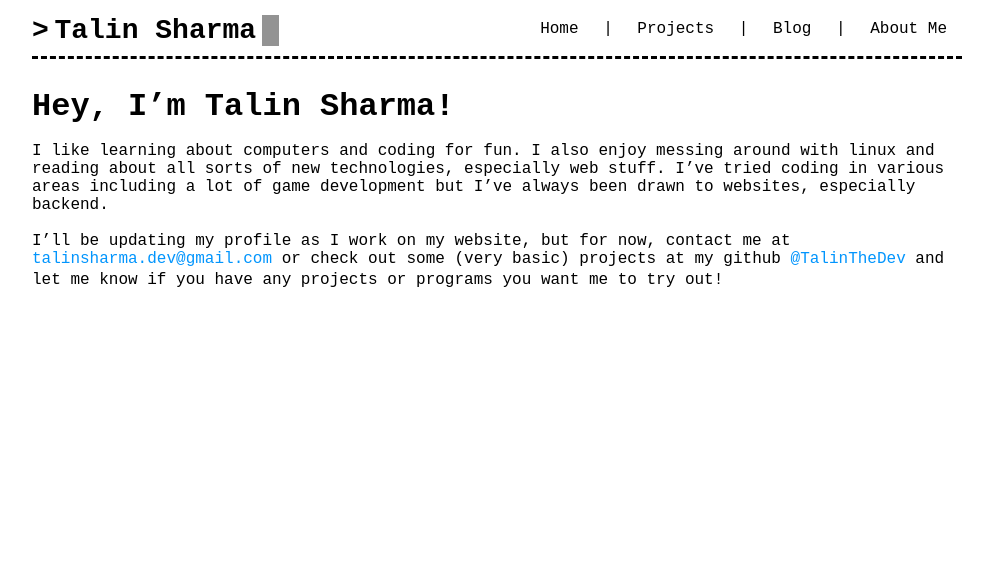
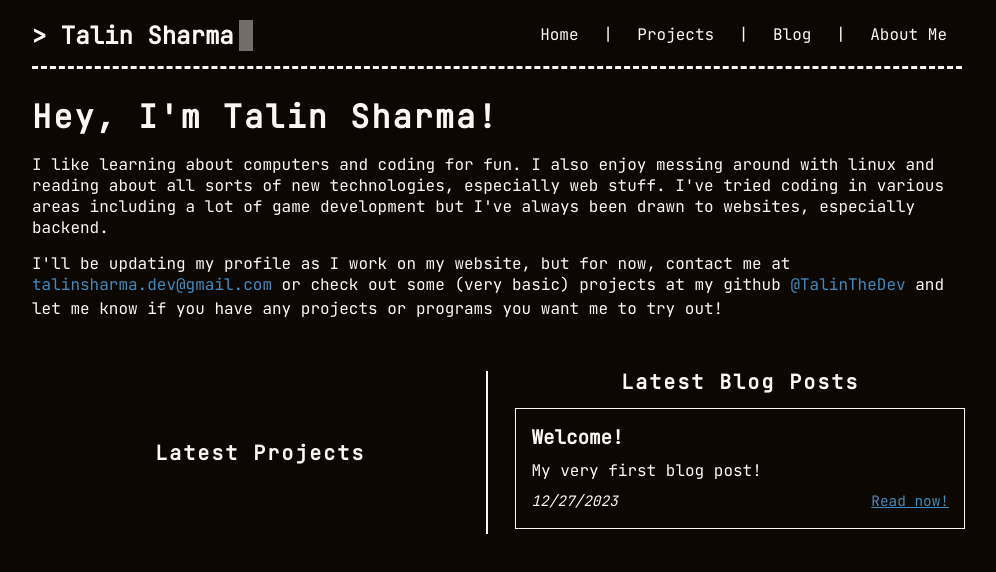
Before and after one commit to TalinTheDev/TalinTheDev, an Astro site: page / in a window 1280 px wide. Shown: the whole page, without its empty margins (143-1139 px from the left). Built offline with nearby package versions, Linux system fonts and the light colour scheme; Astro itself is replaced by a stand-in of ours.

Commit message:
Cards and home page touchups

```diff
--- a/src/components/BaseHead.astro
+++ b/src/components/BaseHead.astro
@@ -2,7 +2,6 @@
 const { title } = Astro.props;
 import "../styles/reset.css";
 import "../styles/base.css";
-import favicon from "../../public/favicon.svg"
 ---
 
 <head>
--- /dev/null
+++ b/src/components/Card.astro
@@ -0,0 +1,49 @@
+---
+const { title, desc, date, link, linkName } = Astro.props;
+---
+
+<script>
+  const cards = document.querySelectorAll("div.card");
+
+  cards.forEach((card) => {
+    card.addEventListener("click", () => {
+      location.href = card.getAttribute("data-link")!;
+    });
+  });
+</script>
+
+<div class="card" data-link={link}>
+  <span class="cardTitle"><strong>{title}</strong></span>
+  <span class="cardDesc">{desc}</span>
+  <div class="cardDetails">
+    <span class="cardDate"><i>{date}</i></span>
+    <a href={link} class="cardLink noLinkHover">{linkName}</a>
+  </div>
+</div>
+
+<style scoped>
+  .card {
+    width: 90%;
+    min-height: 50px;
+    border: 1px solid var(--color);
+    padding: 15px;
+    margin: 15px auto 5px auto;
+
+    &:hover {
+        cursor: pointer;
+    }
+  }
+
+  .cardTitle {
+    font-size: 1.2rem;
+    display: block;
+    margin-bottom: 10px;
+  }
+
+  .cardDetails {
+    margin-top: 10px;
+    font-size: 0.9rem;
+    display: flex;
+    justify-content: space-between;
+  }
+</style>
--- a/src/layouts/PageLayout.astro
+++ b/src/layouts/PageLayout.astro
@@ -6,11 +6,11 @@ const { title } = Astro.props;
 <!doctype html>
 <html lang="en">
   <BaseHead title={title} />
-  <body>
+  <body class="dark-mode">
     <nav>
       <a class="navTitle notLink" href="/">
         <span id="logoTerminal"
-          >&gt;&thinsp;<span id="logoName"
+          >&gt;&nbsp;<span id="logoName"
             ><span id="logoCursor" class="on">&nbsp</span></span
           >
         </span>
@@ -30,22 +30,21 @@ const { title } = Astro.props;
         transition: 0.3s;
       }
       #logoCursor.on {
-        background-color: #000;
+        background-color: var(--color);
       }
       #logoTerminal {
         font-weight: bold;
       }
 
       nav {
-        padding-bottom: 10px;
+        padding: 5px 0px 15px 0px;
         display: grid;
         grid-template-columns: max-content 1fr;
         align-items: center;
-        border-bottom: 3px dashed #000;
+        border-bottom: 3px dashed var(--color);
 
         .navTitle {
-          font-size: 1.75rem;
-          font-weight: 700;
+          font-size: 1.5rem;
           text-decoration: none;
           margin: 0px;
         }
--- /dev/null
+++ b/src/pages/index.astro
@@ -0,0 +1,50 @@
+---
+import PageLayout from "../layouts/PageLayout.astro";
+import Card from "../components/Card.astro";
+---
+
+<PageLayout title="Talin Sharma">
+  <h1>Hey, I'm Talin Sharma!</h1>
+  <p>
+    I like learning about computers and coding for fun. I also enjoy messing
+    around with linux and reading about all sorts of new technologies,
+    especially web stuff. I've tried coding in various areas including a lot of
+    game development but I've always been drawn to websites, especially backend.
+  </p>
+  <p>
+    I'll be updating my profile as I work on my website, but for now, contact me
+    at <a href="mailto:talinsharma.dev@gmail.com">talinsharma.dev@gmail.com</a>
+    or check out some (very basic) projects at my github
+    <a href="http://github.com/TalinTheDev">@TalinTheDev</a> and let me know if
+    you have any projects or programs you want me to try out!
+  </p>
+
+  <table class="homeContent">
+    <td class="latestProjects">
+      <h2>Latest Projects</h2>
+    </td>
+    <td class="latestBlog">
+      <h2>Latest Blog Posts</h2>
+      <Card title="Welcome!" desc="My very first blog post!" date="12/27/2023" link="/blog/welcome" linkName="Read now!"
+    </td>
+  </table>
+</PageLayout>
+
+<style scoped>
+  .homeContent {
+    margin: 50px auto auto;
+    min-height: 0.5vh;
+    width: 75vw;
+
+    h2 {
+      font-size: 1.25rem;
+      margin: 0px 25px;
+      text-align: center;
+    }
+
+
+    td:first-of-type {
+      border-right: 2px solid var(--color);
+    }
+  }
+</style>
--- a/src/pages/index.md
+++ /dev/null
@@ -1,11 +0,0 @@
----
-layout: "../layouts/PageLayout.astro"
-title: "TalinTheDev"
----
-
-# Hey, I'm Talin Sharma!
-&NewLine;
-I like learning about computers and coding for fun. I also enjoy messing around with linux and reading about all sorts of new technologies, especially web stuff. I've tried coding in various areas including a lot of game development but I've always been drawn to websites, especially backend.
-
-&NewLine;
-I'll be updating my profile as I work on my website, but for now, contact me at [talinsharma.dev@gmail.com](mailto:talinsharma.dev@gmail.com) or check out some (very basic) projects at my github [@TalinTheDev](http://github.com/TalinTheDev) and let me know if you have any projects or programs you want me to try out!
--- a/src/styles/base.css
+++ b/src/styles/base.css
@@ -1,19 +1,37 @@
+@import url('https://fonts.googleapis.com/css2?family=JetBrains+Mono:wght@300;400&display=swap');
+
 :root {
   font-size: 16px;
 
   --primary: #FD6A02;
-  --accent: #0295FD;
+  --accent: #408abf;
+  --background: #fbf7f4;
+  --color: #0d0702;
+}
+
+body.dark-mode {
+  --background: #0d0702;
+  --color: #fbf7f4;
 }
 
 body {
-  font: 1rem 'Courier Prime', monospace;
-  background-color: #FFF;
-  color: #000;
+  font: 1rem 'JetBrains Mono', monospace;
+  background-color: var(--background);
+  color: var(--color);
 
   width: 75vw;
   margin: auto;
   padding: 15px;
   display: block;
+}
+
+h1, h2 ,h3 ,h4, h5, h6 {
+  letter-spacing: 2px;
+  margin-bottom: 20px;
+}
+
+p {
+  margin: 15px 0px;
 }
 
 a:not(.notLink) {
@@ -29,7 +47,7 @@ a:not(.notLink) {
     background-position 0s 0.3s;
 }
 
-a:not(.notLink):hover {
+a:not(.notLink):not(.noLinkHover):hover {
   background-position: 100% 100%;
   background-size: 100% 3px;
 }
--- a/src/styles/reset.css
+++ b/src/styles/reset.css
@@ -28,7 +28,7 @@ ol[role='list'] {
 
 /* Set core body defaults */
 body {
-  line-height: 1.5;
+  line-height: 1.7;
 }
 
 /* Set shorter line heights on headings and interactive elements */
```
